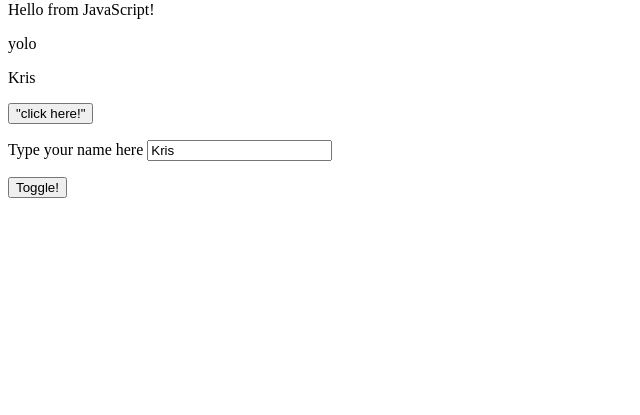
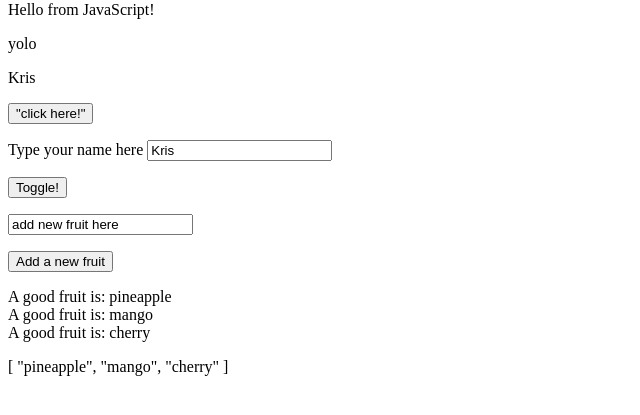
Before and after one commit to Kristofer-Henriquez/vue_practice, a plain HTML site: page index.html in a window 1280 px wide. Shown: the part 79-494 px from the top of the page, without its empty margins (0-640 px from the left). Drawn offline with nearby package versions, Linux system fonts and the light colour scheme.

Commit message:
testing arrays and adding elemtns to it

```diff
--- a/index.html
+++ b/index.html
@@ -17,6 +17,17 @@
 
       <button v-on:click="ToggleInfo()">Toggle!</button>
       <p v-if="ShowInfo">I will hide this!</p>
+
+      <p><input type="text" v-model="newFruit"></p>
+    <p><button v-on:click="addFruit()">Add a new fruit</button></p>
+
+    <!-- fruits.each do |fruit| -->
+    <div v-for="fruit in fruits">
+      A good fruit is: {{ fruit }}
+    </div>
+
+    <p> {{ fruits }} </p>
+
     </div>
   </body>
 </html>
--- a/index.js
+++ b/index.js
@@ -5,6 +5,8 @@ var app = new Vue({
     yolo: "yolo",
     name: "Kris",
     ShowInfo: false,
+    fruits: ["pineapple", "mango", "cherry"],
+    newFruit: "add new fruit here"
   },
   methods: {
     ChangeMessage: function() {
@@ -15,5 +17,12 @@ var app = new Vue({
       console.log("hiding info...");
       this.ShowInfo = !this.ShowInfo;
     },
+    addFruit: function() {
+      console.log('adding fruit...');
+      // get the user input
+      console.log(this.newFruit)
+      // add that user input to the array
+      this.fruits.push(this.newFruit);
+    }
   }
 });
```
